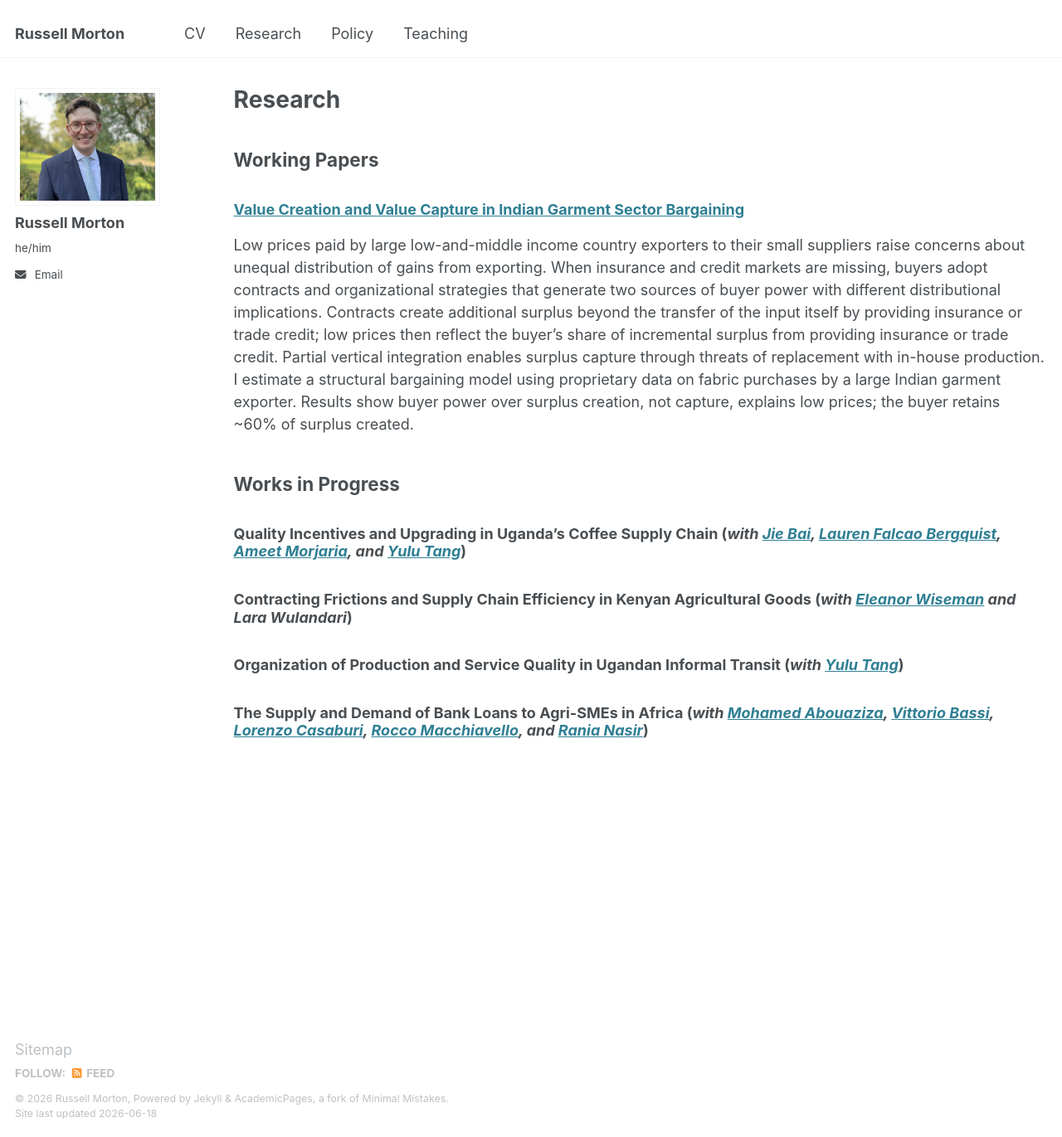
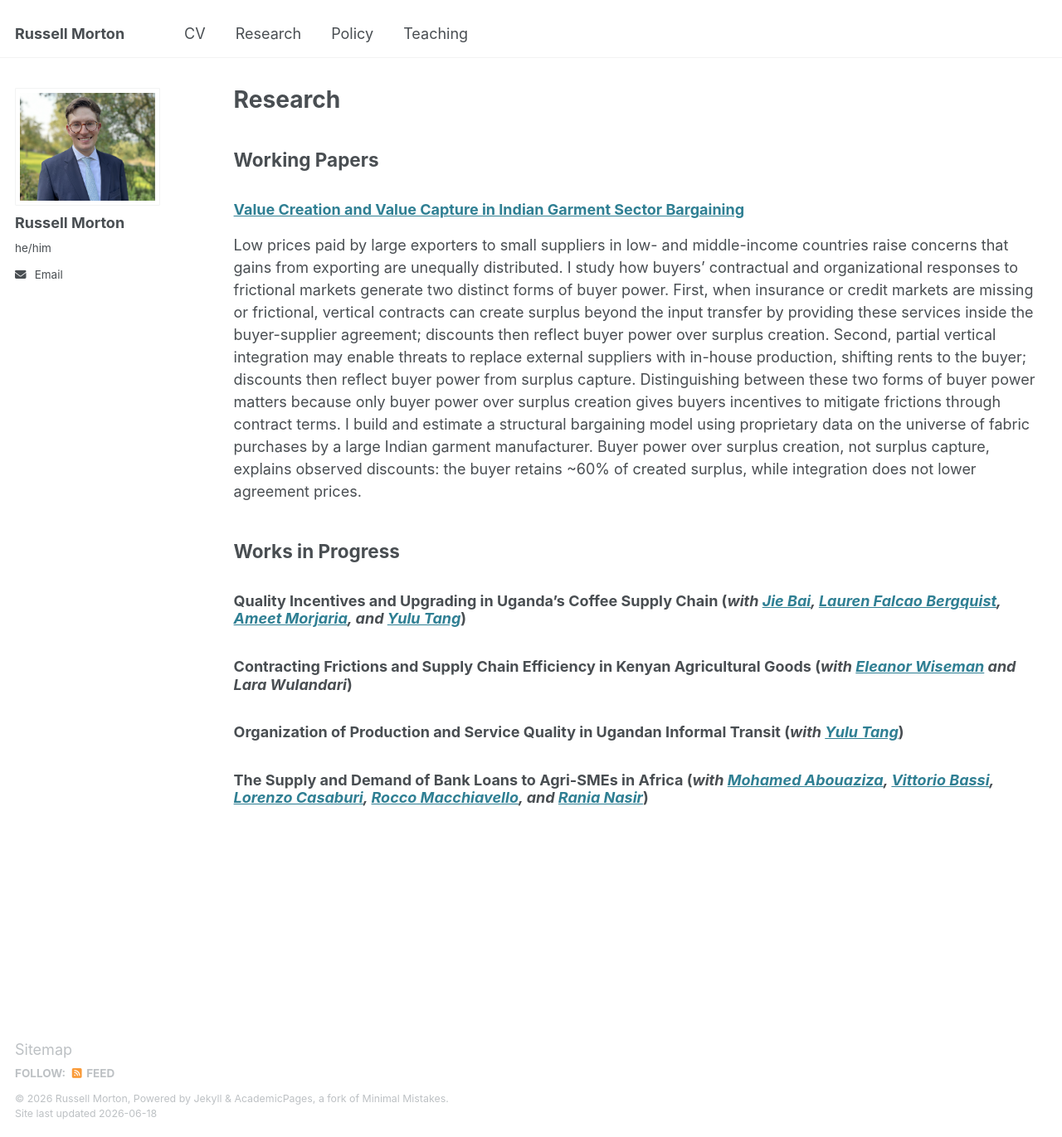
Before and after one commit to rpmorton/rpmorton.github.io, a Jekyll site: the page built from _pages/research.md, in a window 1280 px wide and 1371 px high. Shown: the whole window at 83% size. Built offline with Jekyll 4.4.1, drawn with Linux system fonts in a browser that asks for light colours.

Commit message:
Update garment bargaining abstract

```diff
--- a/_pages/research.md
+++ b/_pages/research.md
@@ -8,7 +8,7 @@ author_profile: true
 
 ### [Value Creation and Value Capture in Indian Garment Sector Bargaining](https://drive.google.com/file/d/1SpxGm7bKFBeSrq-szBUWVIQKxTBr8SeM/view?usp=drive_link)
 
-Low prices paid by large low-and-middle income country exporters to their small suppliers raise concerns about unequal distribution of gains from exporting. When insurance and credit markets are missing, buyers adopt contracts and organizational strategies that generate two sources of buyer power with different distributional implications. Contracts create additional surplus beyond the transfer of the input itself by providing insurance or trade credit; low prices then reflect the buyer's share of incremental surplus from providing insurance or trade credit. Partial vertical integration enables surplus capture through threats of replacement with in-house production. I estimate a structural bargaining model using proprietary data on fabric purchases by a large Indian garment exporter. Results show buyer power over surplus creation, not capture, explains low prices; the buyer retains ~60% of surplus created.
+Low prices paid by large exporters to small suppliers in low- and middle-income countries raise concerns that gains from exporting are unequally distributed. I study how buyers' contractual and organizational responses to frictional markets generate two distinct forms of buyer power. First, when insurance or credit markets are missing or frictional, vertical contracts can create surplus beyond the input transfer by providing these services inside the buyer-supplier agreement; discounts then reflect buyer power over surplus creation. Second, partial vertical integration may enable threats to replace external suppliers with in-house production, shifting rents to the buyer; discounts then reflect buyer power from surplus capture. Distinguishing between these two forms of buyer power matters because only buyer power over surplus creation gives buyers incentives to mitigate frictions through contract terms. I build and estimate a structural bargaining model using proprietary data on the universe of fabric purchases by a large Indian garment manufacturer. Buyer power over surplus creation, not surplus capture, explains observed discounts: the buyer retains ~60% of created surplus, while integration does not lower agreement prices.
 
 
 ## Works in Progress
```
